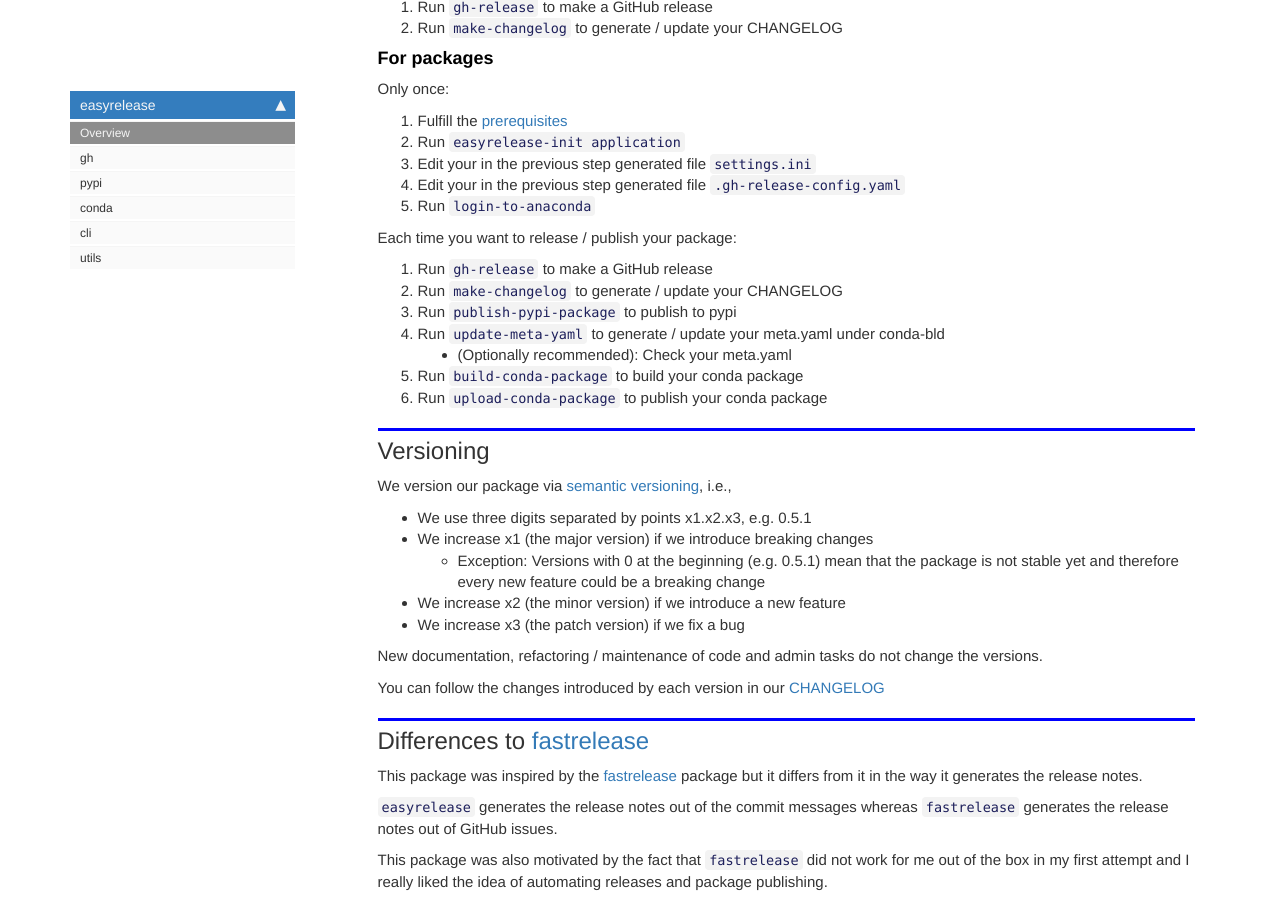
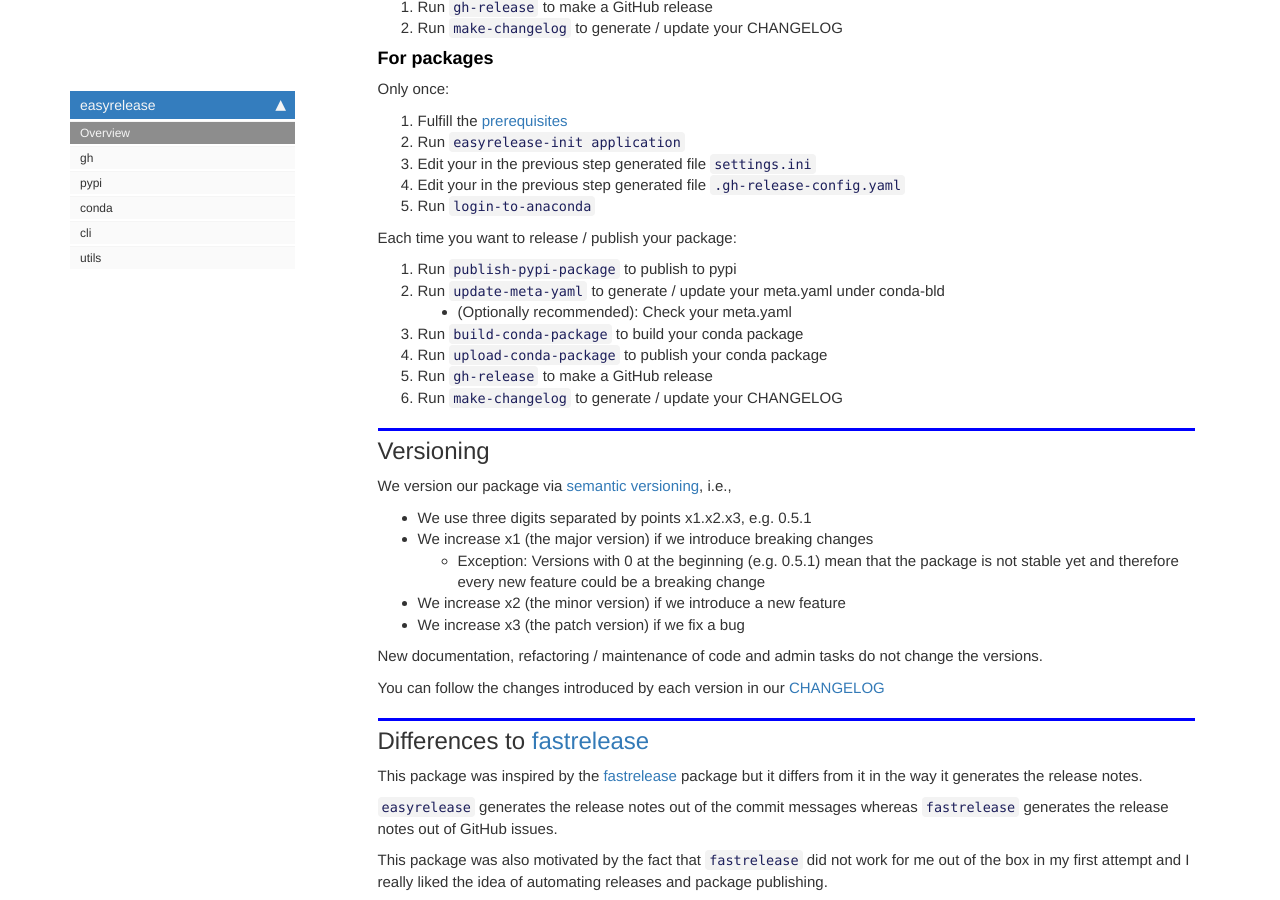
Before and after one commit to PabloRMira/easyrelease, a Jekyll site: the page built from docs/index.html, in a window 1280 px wide and 900 px high, scrolled down 2811 px. Built offline with Jekyll 4.4.1, drawn with Linux system fonts in a browser that asks for light colours; nearby versions of some CDN libraries; comment, search, counter and statistics services are not loaded; part of the change alters nothing that is shown.

```diff
--- a/docs/index.html
+++ b/docs/index.html
@@ -145,8 +145,6 @@ nb_path: "nbs/index.ipynb"
 </ol>
 <p>Each time you want to release / publish your package:</p>
 <ol>
-<li>Run <code>gh-release</code> to make a GitHub release</li>
-<li>Run <code>make-changelog</code> to generate / update your CHANGELOG</li>
 <li>Run <code>publish-pypi-package</code> to publish to pypi</li>
 <li>Run <code>update-meta-yaml</code> to generate / update your meta.yaml under conda-bld<ul>
 <li>(Optionally recommended): Check your meta.yaml</li>
@@ -154,6 +152,8 @@ nb_path: "nbs/index.ipynb"
 </li>
 <li>Run <code>build-conda-package</code> to build your conda package</li>
 <li>Run <code>upload-conda-package</code> to publish your conda package</li>
+<li>Run <code>gh-release</code> to make a GitHub release</li>
+<li>Run <code>make-changelog</code> to generate / update your CHANGELOG</li>
 </ol>
 
 </div>
```
Also changed, not shown: README.md, 1 other file.
